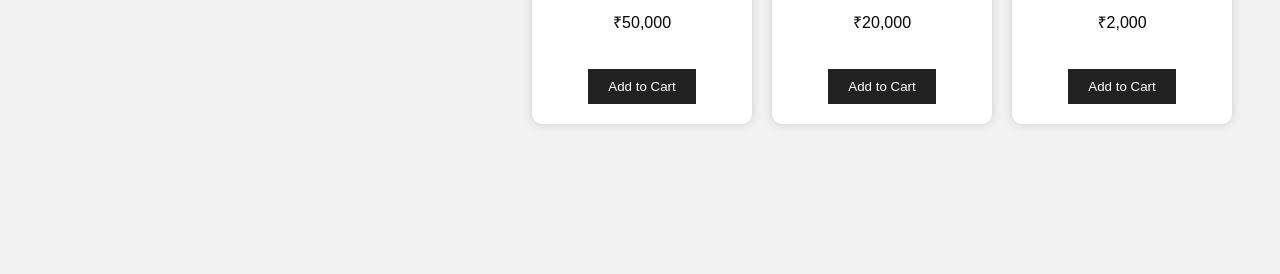
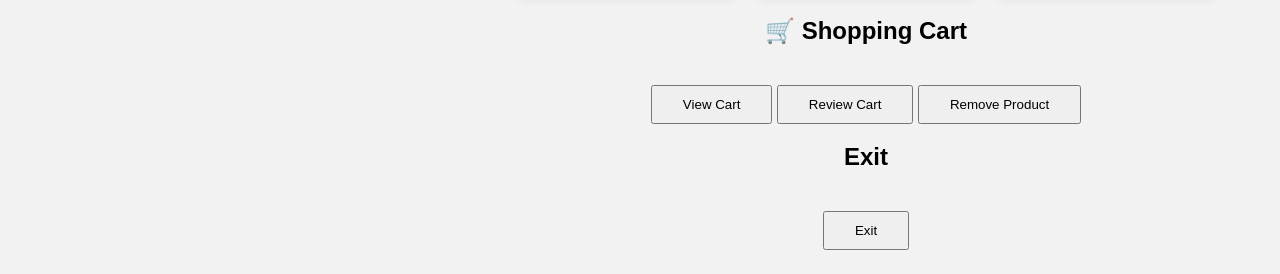
Before and after one commit to Thouhitha27/OnlineShopping, a plain HTML site: page src/main/resources/static/home.html in a window 1280 px wide. Shown: the part 498-772 px from the top of the page. Drawn offline with Linux system fonts and the light colour scheme.

Commit message:
Updated shopping app

````diff
--- a/src/main/resources/static/home.html
+++ b/src/main/resources/static/home.html
@@ -1,4 +1,5 @@
 <!DOCTYPE html>
+
 <html>
 
 <head>
@@ -8,14 +9,15 @@
 
 <body>
 
+```
 <header>
 
     <h1>🛍️ Online Shopping</h1>
 
     <nav>
         <a href="home.html">Home</a>
-            <a href="#">Products</a>
-            <a href="#">Cart 🛒</a>
+        <a href="#products">Products</a>
+        <a href="#cart">Cart 🛒</a>
         <a href="index.html">Login</a>
     </nav>
 
@@ -29,7 +31,7 @@
 
     <button onclick="shopNow()">Shop Now</button>
 
-        <h2>Featured Products</h2>
+    <h2 id="products">Featured Products</h2>
 
     <div class="products">
 
@@ -46,7 +48,6 @@
 
         </div>
 
-
         <!-- Mobile -->
         <div class="product">
 
@@ -59,7 +60,6 @@
             </button>
 
         </div>
-
 
         <!-- Headphones -->
         <div class="product">
@@ -76,11 +76,46 @@
 
     </div>
 
+
+    <!-- CART SECTION -->
+
+    <section id="cart">
+
+        <h2>🛒 Shopping Cart</h2>
+
+        <button onclick="viewCart()">
+            View Cart
+        </button>
+
+        <button onclick="reviewCart()">
+            Review Cart
+        </button>
+
+        <button onclick="removeSelectedProduct()">
+            Remove Product
+        </button>
+
+    </section>
+
+
+    <!-- EXIT -->
+
+    <section>
+
+        <h2>Exit</h2>
+
+        <button onclick="exitApp()">
+            Exit
+        </button>
+
+    </section>
+
 </main>
 
 
 <!-- JavaScript -->
 <script src="script.js"></script>
+```
 
 </body>
 
--- a/src/main/resources/static/script.js
+++ b/src/main/resources/static/script.js
@@ -32,3 +32,106 @@ function addToCart(productName, price) {
 
     alert("🛒 " + productName + " added to cart!");
 }
+
+
+// ===============================
+// VIEW CART
+// ===============================
+function viewCart() {
+
+    let cart = JSON.parse(localStorage.getItem("cart")) || [];
+
+    if (cart.length === 0) {
+        alert("🛒 Your cart is empty!");
+        return;
+    }
+
+    let message = "===== YOUR CART =====\n\n";
+    let grandTotal = 0;
+
+    cart.forEach((product, index) => {
+
+        let total = product.price * product.quantity;
+
+        message += (index + 1) + ". " + product.name + "\n";
+        message += "   Quantity: " + product.quantity + "\n";
+        message += "   Price: ₹" + product.price + "\n";
+        message += "   Total: ₹" + total + "\n\n";
+
+        grandTotal += total;
+    });
+
+    message += "----------------------\n";
+    message += "Grand Total: ₹" + grandTotal;
+
+    alert(message);
+}
+
+
+// ===============================
+// REMOVE CART ITEM
+// ===============================
+function removeFromCart(productName) {
+
+    let cart = JSON.parse(localStorage.getItem("cart")) || [];
+
+    cart = cart.filter(product => product.name !== productName);
+
+    localStorage.setItem("cart", JSON.stringify(cart));
+
+    alert("❌ " + productName + " removed from cart!");
+}
+function removeSelectedProduct() {
+
+    let productName = prompt(
+        "Enter product name to remove:\nLaptop\nMobile\nHeadphones"
+    );
+
+    if (productName === null) {
+        return;
+    }
+
+    removeFromCart(productName);
+}
+
+
+// ===============================
+// REVIEW CART
+// ===============================
+function reviewCart() {
+
+    let cart = JSON.parse(localStorage.getItem("cart")) || [];
+
+    if (cart.length === 0) {
+        alert("🛒 Cart is empty!");
+        return;
+    }
+
+    let total = 0;
+
+    cart.forEach(product => {
+        total += product.price * product.quantity;
+    });
+
+    alert(
+        "📝 CART REVIEW\n\n" +
+        "Items: " + cart.length + "\n" +
+        "Total Amount: ₹" + total + "\n\n" +
+        "Your cart is ready for checkout!"
+    );
+}
+
+
+// ===============================
+// EXIT
+// ===============================
+function exitApp() {
+
+    let confirmExit = confirm(
+        "Are you sure you want to exit?"
+    );
+
+    if (confirmExit) {
+        window.location.href = "index.html";
+    }
+}
````
Also changed, not shown: src/main/resources/static/headphone.jpg (added), src/main/resources/static/images/laptop.jpg (added), src/main/resources/static/images/mobile.jpg (added), src/main/resources/static/images/mobile.png (added), 1 other file. Lines whose indentation alone changed are shown as unchanged.
